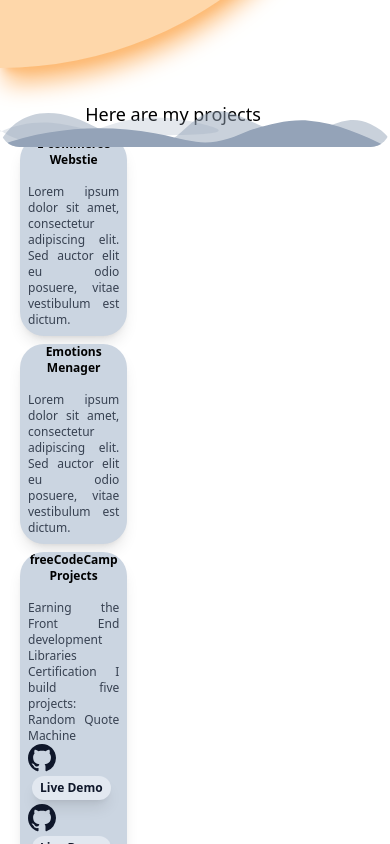
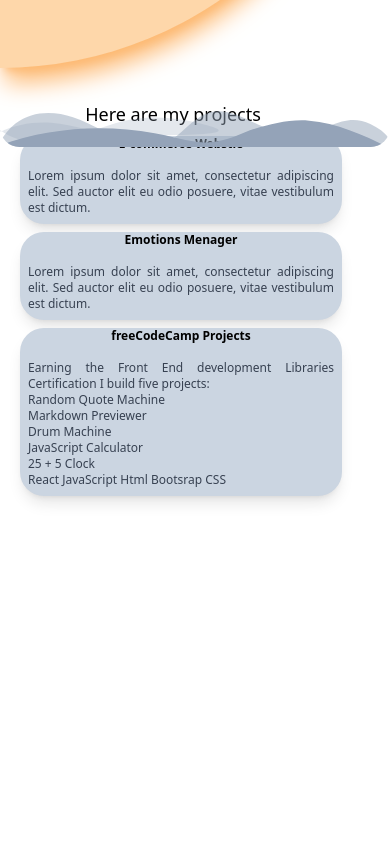
Before and after one commit to NanaNiki/Portfolio, a Next.js app: page / in a window 390 px wide. Shown: the part 1000-1844 px from the top of the page. Built offline with nearby package versions, Linux system fonts and the light colour scheme.

Commit message:
"responsive project cards"

```diff
--- a/pages/Projects.js
+++ b/pages/Projects.js
@@ -31,11 +31,12 @@ export default function Projects() {
     },
   ];
 
-  const MoreInfo = () => {
+  const MoreInfo = (key) => {
     return (
       <>
         {project.map((project) => (
-          <div className="flex flex-row justify-end">
+          key === project.id ? (
+            <div className="flex flex-row justify-end" key={i}>
               <a href={project.code} target="_blank">
                 <BsGithub className="icon-project m-2" />
               </a>
@@ -43,14 +44,16 @@ export default function Projects() {
                 <button className="button-live">Live Demo</button>
               </a>
             </div>
+          ) : null
         ))}
       </>
     );
   };
 
+
   return (
     <section className="projects" id="projects">
-      <h1 className="z-50 font-bold mt-2 ms-10 lg:text-3xl">
+      <h1 className="z-50 font-bold mt-4 ms-10 lg:text-3xl">
         Here are my projects
       </h1>
       <div className="divider-1">
@@ -67,7 +70,7 @@ export default function Projects() {
         </svg>
       </div>
 
-      <div className="flex flex-row m-auto">
+      <div className="card-box flex flex-row m-auto">
         <div className="card">
           {/**<img src="image.jpg" alt="Card image" class="w-full h-48 object-cover">*/}
           <div className="p-4">
@@ -99,11 +102,10 @@ export default function Projects() {
                 <li
                   className="project-name"
                   id="RQM"
-                  key={project.id}
 
                 >
                   Random Quote Machine
-                  <MoreInfo selector="RQM"/>
+                  <MoreInfo key="RQM"/>
                 </li>
 
                 <li className="project-name" id="MDP">
--- a/styles/globals.css
+++ b/styles/globals.css
@@ -25,7 +25,7 @@ body {
   @apply opacity-100 transition-all duration-500 ease-linear;
 }
 section {
-  @apply relative flex flex-col h-screen w-full pl-3 pr-14 text-center;
+  @apply relative flex flex-col h-screen w-screen pl-3 pr-14 text-center;
 }
 .button-about {
   @apply text-base bg-gradient-to-r from-teal-400 to-cyan-400 text-white rounded-full py-1 px-3 m-1 shadow-lg opacity-80 border-transparent border-b-2
@@ -36,7 +36,7 @@ section {
   dark:bg-gradient-to-br from-slate-700 to-slate-950 dark:shadow-gray-500;
 }
 .card {
-  @apply w-1/3 rounded-3xl shadow-lg overflow-hidden m-2 bg-slate-300
+  @apply w-full rounded-3xl shadow-lg overflow-hidden m-2 bg-slate-300
   dark:bg-gradient-to-b from-gray-300 to-white dark:shadow-slate-500;
 }
 .card-title {
@@ -47,15 +47,15 @@ section {
   @apply text-gray-700 p-2 text-justify md:text-lg sm:text-sm;
 }
 .project-name {
-  @apply cursor-pointer hover:text-blue-800 active:text-blue-900 focus:font-bold
+  @apply cursor-pointer hover:text-blue-800 hover:font-semibold active:text-blue-900 focus:font-bold;
 }
-.icon-project{
+.icon-project {
   @apply text-slate-900 w-7 h-7
-  hover:text-blue-500
+  hover:text-blue-500;
 }
-.button-live{
-  @apply  bg-slate-200 m-1 px-2 py-1 rounded-full shadow-lg text-slate-900 font-semibold
-   hover:shadow-blue-500 hover:shadow-md hover:text-blue-500
+.button-live {
+  @apply bg-slate-200 m-1 px-2 py-1 rounded-full shadow-lg text-slate-900 font-semibold
+   hover:shadow-blue-500 hover:shadow-md hover:text-blue-500;
 }
 
 .divider-1 {
@@ -100,10 +100,14 @@ section {
     @apply text-sm;
   }
 
-  .card-text, .card-title {
+  .card-text,
+  .card-title {
     @apply text-xs;
   }
 
+  .card-box {
+    @apply flex-wrap;
+  }
 
   .text-contact {
     @apply pr-0 pt-32;
```
Lines whose indentation alone changed are shown as unchanged.
